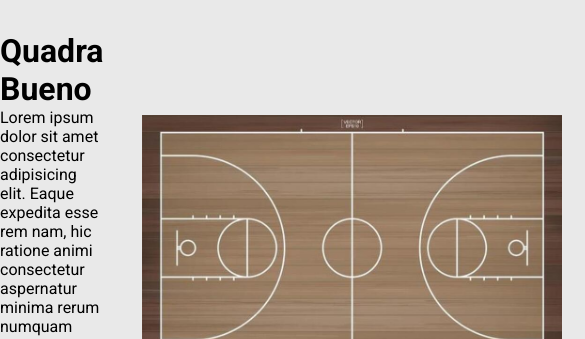
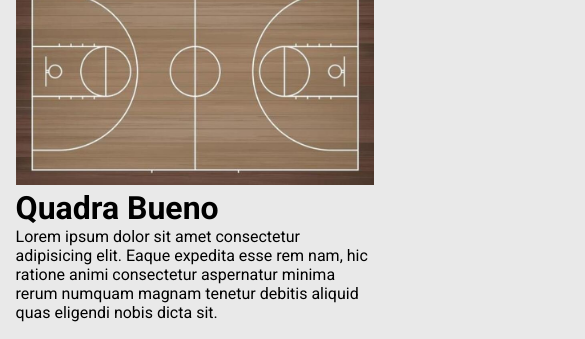
Before and after one commit to GuilhermeDev6/QuadraLivre, a plain HTML site: page index.html in a window 390 px wide. Shown: the part 1431-1770 px from the top of the page, 585 px wide, since content can reach past the window. Drawn offline with nearby package versions, Linux system fonts and the light colour scheme.

Commit message:
feat: Adição de responsividade

```diff
--- a/index.html
+++ b/index.html
@@ -6,6 +6,7 @@
     <meta name="viewport" content="width=device-width, initial-scale=1.0">
     <title>Quadra Livre</title>
     <link rel="stylesheet" href="style.css">
+    <link rel="stylesheet" href="resposive.css" media="screen">
     <link href="https://fonts.googleapis.com/css2?family=Roboto:ital,wght@0,100..900;1,100..900&display=swap" rel="stylesheet">
 </head>
 <body>
@@ -15,7 +16,9 @@
 
 
             <section class="cabecalho">
+
                 <div class="interface">
+
                     <div class="logo">
                         <a href="#">
                             <img src="imgs/logo.png" alt="logotipo">
@@ -78,10 +81,9 @@
 
             </article>
 
-            <article class="intens-quadras">
+            <article class="intens-quadras ">
 
-
-                <div class="txt-itens">
+                <div class="txt-itens item-2">
                     <h3>Quadra Bueno</h3>
                     <p>Lorem ipsum dolor sit amet consectetur adipisicing elit. Eaque expedita esse rem nam, hic ratione animi consectetur aspernatur minima rerum numquam magnam tenetur debitis aliquid quas eligendi nobis dicta sit.</p>
                     <div class="localiza">
@@ -90,7 +92,7 @@
                     </div>
                 </div>
 
-                <div class="img-itens">
+                <div class="img-itens item-1">
                     <img src="imgs/quadra_bueno.jpg" alt="">
                 </div>
 
--- /dev/null
+++ b/resposive.css
@@ -0,0 +1,40 @@
+@media screen and (max-width: 900px) {
+    header .cabecalho .btn-social,
+    header .cabecalho .botoes {
+        display: none;
+    }
+}
+
+@media screen and (max-width: 878px){
+    .home-site .txt-hero h1{
+    font-size: 3em;
+    line-height: 70px;
+    font-weight: 200;
+}
+
+section.quadras{
+        padding: 80px 0;
+    }
+
+    .quadras .intens-quadras {
+           flex-direction: column;
+    }
+
+    .quadras .intens-quadras .img-itens img{
+        width: 100%;
+    }
+
+    .quadras .intens-quadras .txt-itens p{
+        margin-bottom: 20px;
+    }
+
+    .quadras .intens-quadras .item-1{
+        order: 0;
+
+    }
+
+    .quadras .intens-quadras .item-2{
+        order: 1;
+
+    }
+}
--- a/style.css
+++ b/style.css
@@ -12,6 +12,7 @@ body{
 .interface{
     max-width: 1280px;
     margin: 0 auto;
+    padding: 0 4%;
 }
 
 header{
```
